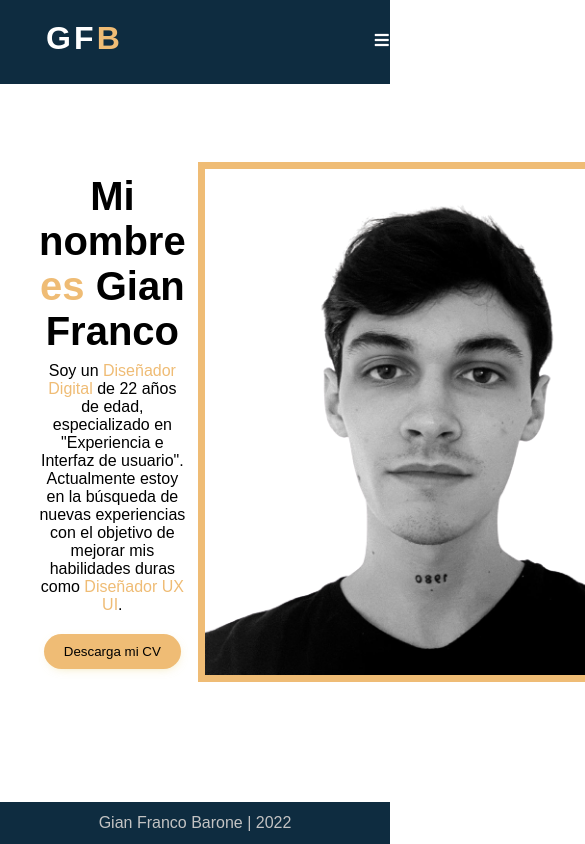
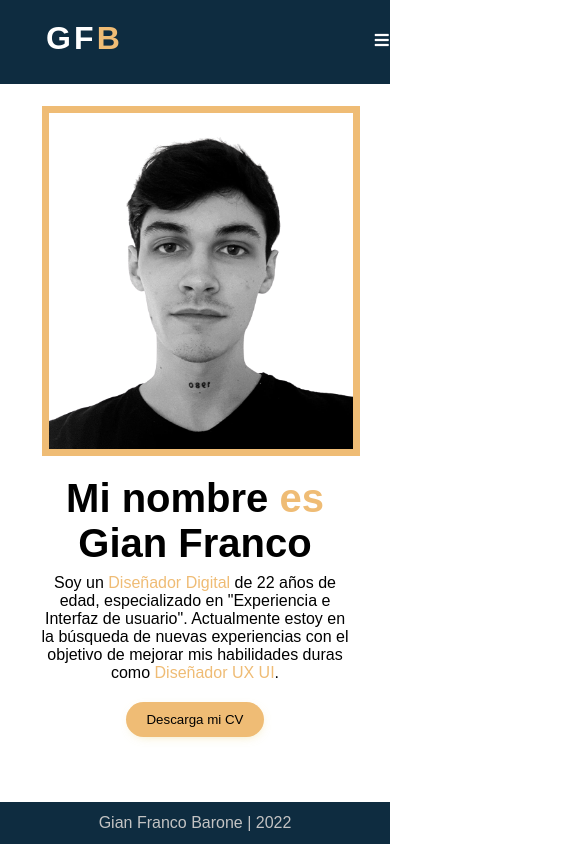
Before and after one commit to gianfrancob13/Entrega-Final--Pagian-web-portafolio-, a website: page index.html in a window 390 px wide. Shown: the top 844 px of the page, 585 px wide, since content can reach past the window. Drawn offline with Linux system fonts and the light colour scheme.

Commit message:
primera pag lista

```diff
--- a/index.html
+++ b/index.html
@@ -49,16 +49,16 @@
                         <!--Presentacion-->
 <!--========================================================== -->
 
-<main class="main">
-    <div class="info-content">
-    <h1>Mi nombre<span> es</span> Gian Franco</h1>
+<main class="main ">
+    <div class="info-content ">
+    <h1 class="">Mi nombre<span> es</span> Gian Franco</h1>
     <p class="texto-main">Soy un <span class="Diseñador-Digital">Diseñador Digital</span> de 22 años de edad, especializado en "Experiencia e Interfaz de usuario".
     Actualmente estoy en la búsqueda de nuevas experiencias con el objetivo de mejorar mis habilidades duras como <span class="Diseñador-UX-UI">Diseñador UX UI</span>.</p>
     <a download= "Curriculum Español Ingles - Barone Gian Franco" href="Documentos/Curriculum Español Ingles - Barone Gian Franco.pdf">
-     <button class="download-cv">Descarga mi CV</button>
+     <button class="download-cv ">Descarga mi CV</button>
     </a>
     </div>
-    <img class="imgperfil" src="img/Foto-removebg-preview.png" alt="gian franco foto">
+    <img class="imgperfil " src="img/Foto-removebg-preview.png" alt="gian franco foto">
 </main>
 
 <!--========================================================== -->
--- a/scss/style.scss
+++ b/scss/style.scss
@@ -1,187 +1,3 @@
-/*@import url('https://fonts.googleapis.com/css2?family=Montserrat:wght@100;700&display=swap');
-
-* {
-  margin: 0;
-  padding: 0;
-  box-sizing: border-box;
-}
-
-html{ background-color: #191919;
-height: 100%;}
-
-body {
-  font-family: 'Montserrat', sans-serif;
-  overflow-x: hidden;
-  min-height: 100%;
-  min-width:100%;
-}
-
-
-/*pagina inicio*//*pagina inicio*//*pagina inicio*//*pagina inicio*//*pagina inicio*//*pagina inicio*//*pagina inicio*/
-
-/*medias queries*//*medias queries*//*medias queries*/
-
-
-/*@media (max-width: 600px) {
- .menu{
-  display: flex;
-  flex-direction: column;
-  align-items: center;
- }
-}
-
-
-@media (min-width: 600px) and (max-width: 1400px){
-
- .menu{
-  position: ;
-  width: 100%;
-  height: 100vh;
-  top: 100px;
-  background: #black;
-  text-align:center;
-  transition: all .5s;
-
- }
-}
-
-
-
-
-/*medias queries*//*medias queries*//*medias queries*/
-
-
-
-/*menu*//*menu*//*menu*//*menu*//*menu*//*menu*//*menu*/
-
-/*.wrapper {
- width: 100vw;
- height: 100vh;
- background-color: #191919;
-  color: #fff;
-}
-
-.brand span {
-  color: #EFBC75;}
-
-.brand {
-  margin-top: -7px;
-}
-
-.navbar {
- display: flex;
- justify-content: space-between;
-padding: 2em;}
-
-.menu a {
-  color: #fff;
-  text-decoration: none;
-  padding: 10px 20px;}
-
-.menu{
-  display: flex;
-  width: 40%;
-  justify-content: space-around;
-}
-
-.menu li {
-  list-style: none;}
-
-.menu .active{
-  color: #EFBC75;
-}
-
-.menu a:hover{
-  background-color: #EFBC75;
-  color: #191919;}
-
-/*menu*//*menu*//*menu*//*menu*//*menu*//*menu*//*menu*/
-
-
-
-/*main*//*main*//*main*//*main*//*main*//*main*//*main*/
-
-/*.main {
-  margin: 0 auto;
-  width: 80vw;
-  height: 80vh;
-  display: grid;
-  grid-template-columns: repeat(2,1fr);
-  align-items: center;
-}
-
-h1{
-  font-size: 3em;}
-
-span{
-  color: #EFBC75;
-}
-
-.Diseñador-Digital{
-  color: #EFBC75
-}
-
-.Diseñador-UX-UI{
-  color: #EFBC75
-}
-
-.download-cv{
-  padding: 10px 20px;
-  background-color: #EFBC75;
-  border: none;
-  border-radius: 20px;
-  margin-top: 10px;
-  cursor: pointer;
-  box-shadow: 1px 3px 11px -5px  rgba(230, 208, 117, .69);
-}
-
-.download-cv:hover {
- background-color: #fff;
- box-shadow: none;}
-
-.main img {
-  border-color: ;
-  border: 7px solid rgb(239, 188, 117);
-  height: 520px;}
-
-/*main*//*main*//*main*//*main*//*main*//*main*//*main*/
-
-
-
-/*footer*//*footer*//*footer*//*footer*//*footer*//*footer*/
-
-/*.footer{
-  background-color: #111111;
-  height: 50px;
-  width: 100%;
-  align-items: center;
-  display: flex;
-  justify-content: center;
-  border-top: 3px solid rgb(239, 188, 117);
-}
-
-.footer p{
-  font-size: 15px;
-  color: #fff;
-}*/
-
-/*footer*//*footer*//*footer*//*footer*//*footer*//*footer*/
-
-
-/*pagina inicio*//*pagina inicio*//*pagina inicio*//*pagina inicio*//*pagina inicio*//*pagina inicio*//*pagina inicio*/
-
-
-
-
-
-
-
-
-
-
-
-/*index2*/
-
 /* VAriables para el tema del sitio */
 
 :root{
@@ -260,10 +76,9 @@ nav ul li a:hover{
     display: none;
 }
 
-/* Estilos de la seccion principal */
 
 
-
+/* Estilos de la seccion principal */
 
 footer{
     background-color: var(--primary);
@@ -277,7 +92,7 @@ footer{
     position: fixed;
 }
 
-@media(max-width:1020px){
+@media (max-width:1020px) {
 
     nav{
         justify-content: flex-start;
@@ -306,6 +121,8 @@ footer{
 
     }
 
+
+
     nav ul li{
         padding: 1rem 0;
         display: flex;
@@ -318,19 +135,38 @@ footer{
         left: 0;
     }
 
-    .main{
+     .main{
+        margin: 0 auto;
+        width: 80vw;
+        height: 80vh;
+        display: flex;
+        flex-direction: column;
+        align-items: center;
+        justify-content: center;
+      }
 
+    .main img{
+    display: grid;
+    height: 350px;
+    order: 1;
+    }
+
+    .info-content{
+    grid-columne: 1/2;
+    order: 2;
+    margin-top: 20px;
     }
 }
 
 /*main*//*main*//*main*//*main*//*main*//*main*//*main*/
 
+
 .main {
   margin: 0 auto;
   width: 80vw;
   height: 80vh;
-  display: grid;
-  grid-template-columns: repeat(2,1fr);
+  display: flex;
+  /*flex-direction: row;*/
   align-items: center;
 }
 
@@ -375,7 +211,7 @@ span{
  box-shadow: none;
  color: #fff;}
 
-.main img {
+.imgperfil {
   border-color: #EFBC75;
   border: 7px solid rgb(239, 188, 117);
   height: 520px;
```
Also changed, not shown: css/estilo.css.
